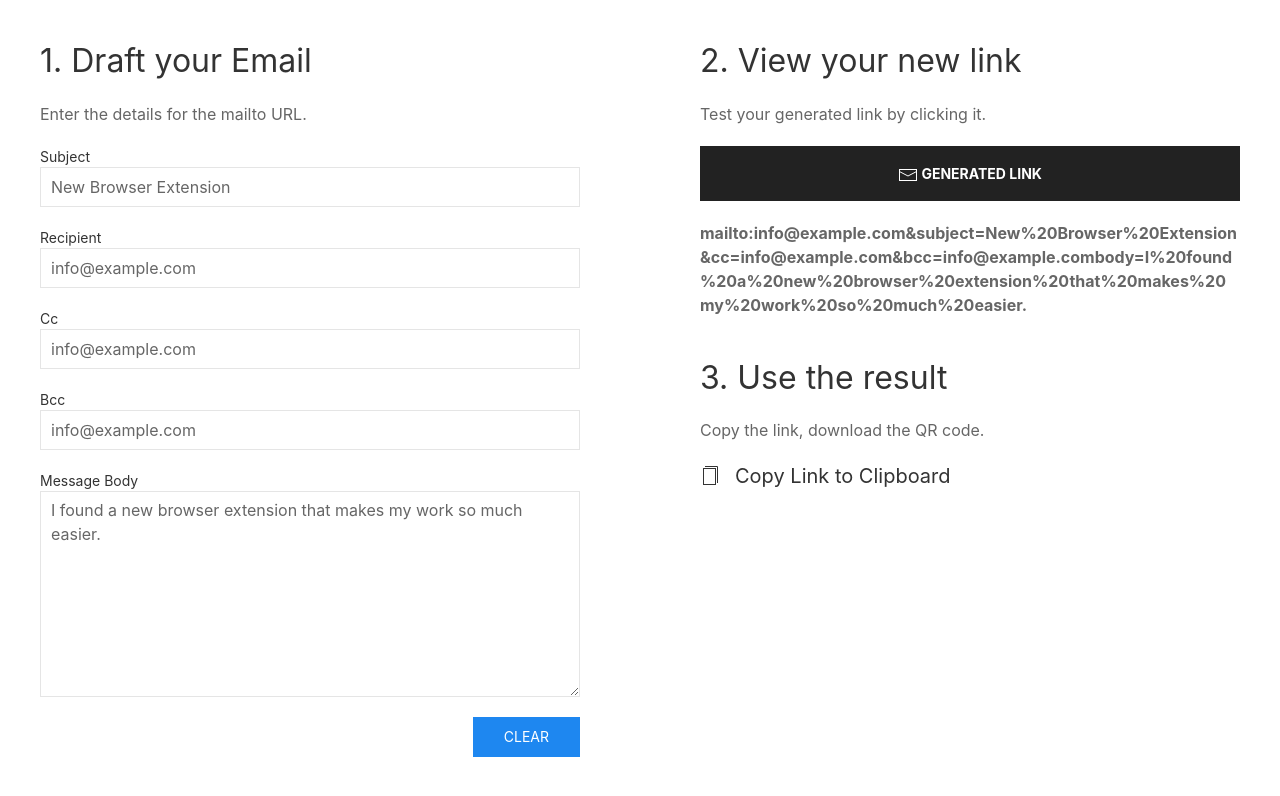
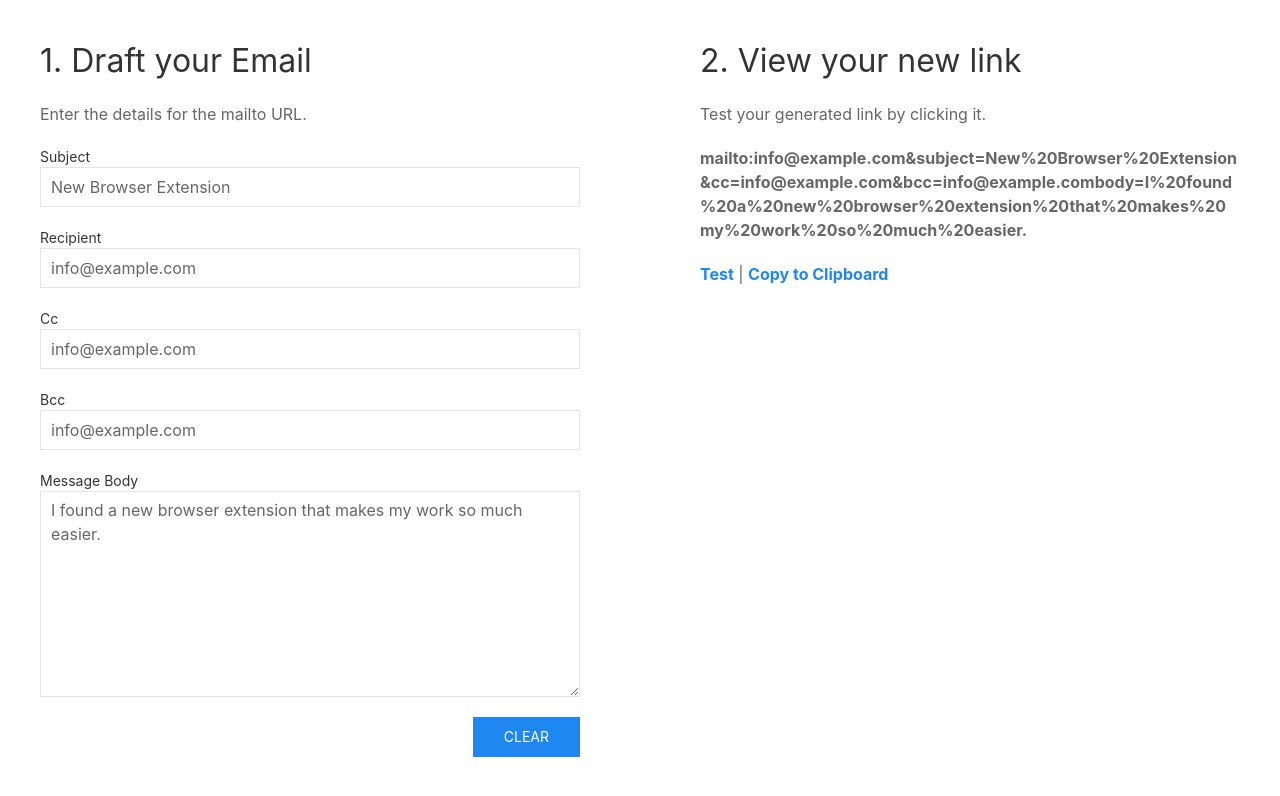
Before and after one commit to KomboAmina/HaraQR, a plain HTML site: page scripts/email.html in a window 1280 px wide. Drawn offline with Linux system fonts and the light colour scheme.

Commit message:
Deprecate email accordion.

```diff
--- a/scripts/email.html
+++ b/scripts/email.html
@@ -77,16 +77,7 @@
 
               <div class="uk-margin uk-text-bold uk-text-block" id="dv-email-output"></div>
 
-              <div class="uk-hidden" id="dv-copy"></div>
-
-              <h2>3. Use the result</h2>
-              <p class="uk-body-text">Copy the link, download the QR code.</p>
-
-              <ul class="uk-accordion-default" uk-accordion>
-                <li>
-                  <a href="#" class="uk-accordion-title" onclick="initCopyToClipboard();"><span uk-icon="icon: copy"></span> Copy Link to Clipboard</a>
-                </li>
-            </ul>
+              <a href="#" id="btn-email-test" target="_blank" class="uk-text-bold">Test</a> | <a href="#" class="uk-text-bold" id="btn-email-copy" data-val="" onclick="initCopyToClipboard();">Copy to Clipboard</a>
 
             </div>
 
@@ -120,17 +111,17 @@
 
       var mailink = "mailto:"+recipient+"&subject="+encodeURI(subject)+"&cc="+cc+"&bcc="+bcc+"body="+encodeURI(body);
 
-      document.getElementById("dv-copy").innerHTML = mailink;
+      document.getElementById("dv-email-output").innerHTML = mailink;
 
-      var outputinner = "<p><a href='" + mailink + "' target='_blank' class='uk-button uk-button-secondary uk-button-large uk-width-1-1'><span uk-icon='mail'></span> Generated Link</a></p><div class='uk-text-block'><p>" + mailink + "</p></div>";
+      document.getElementById('btn-email-test').setAttribute('href',mailink);
 
-      document.getElementById("dv-email-output").innerHTML = outputinner;
+      document.getElementById('btn-email-copy').setAttribute('data-val',mailink);
 
   }
 
   function initCopyToClipboard(){
 
-    var content = document.getElementById("dv-copy").innerHTML;
+    var content = document.getElementById("btn-email-copy").getAttribute('data-val');
 
     copyToClipboard(content);
 
```
